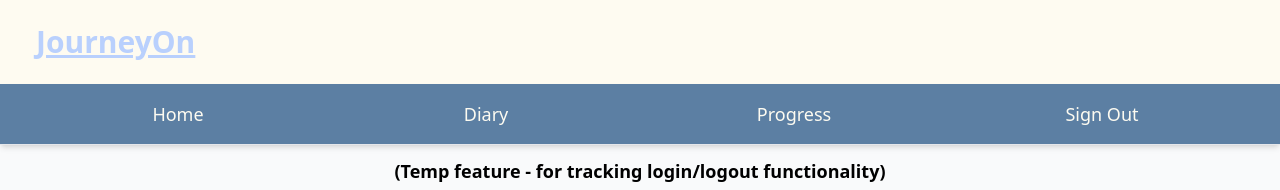
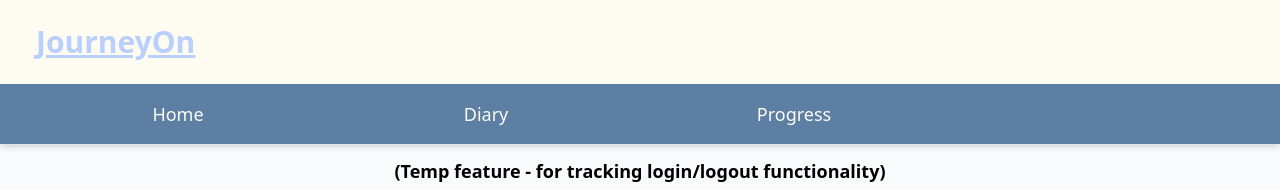
Before and after one commit to shaquillekiragu/journeyon-frontend, a React (Vite) app: page / in a window 1280 px wide. Shown: the top 190 px of the page. Built offline with nearby package versions, Linux system fonts and the light colour scheme.

Commit message:
Fix show/hide signout button logic

```diff
--- a/src/components/Navbar.tsx
+++ b/src/components/Navbar.tsx
@@ -28,9 +28,7 @@ const Navbar = () => {
                 to="/home"
                 className={`text-lg ${
                   isActive("/home") ? "font-extrabold" : "font-light"
-                } hover:opacity-80 transition-all duration-200 ${
-                  isLoggedIn ? "!hidden" : "!visible"
-                }`}
+                } hover:opacity-80 transition-all duration-200`}
                 style={{ color: "#fdfbf1" }}
               >
                 Home
@@ -67,7 +65,9 @@ const Navbar = () => {
             <div className="flex-1 text-center">
               <button
                 onClick={handleSignOut}
-                className="text-lg font-light hover:opacity-80 transition-all duration-200"
+                className={`text-lg font-light hover:opacity-80 transition-all duration-200 ${
+                  isLoggedIn ? "!visible" : "!hidden"
+                }`}
                 style={{ color: "#fdfbf1" }}
               >
                 Sign Out
```
